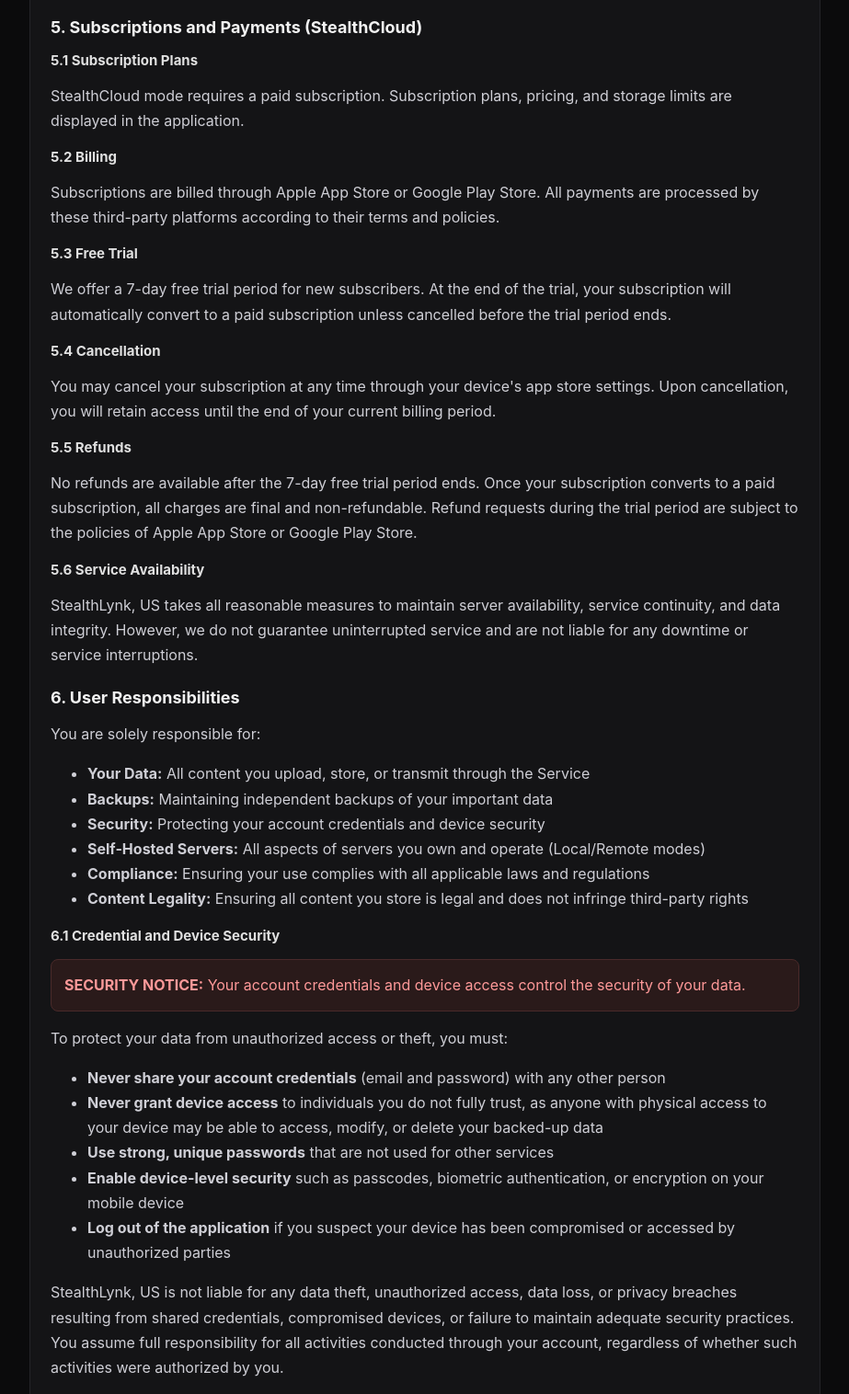
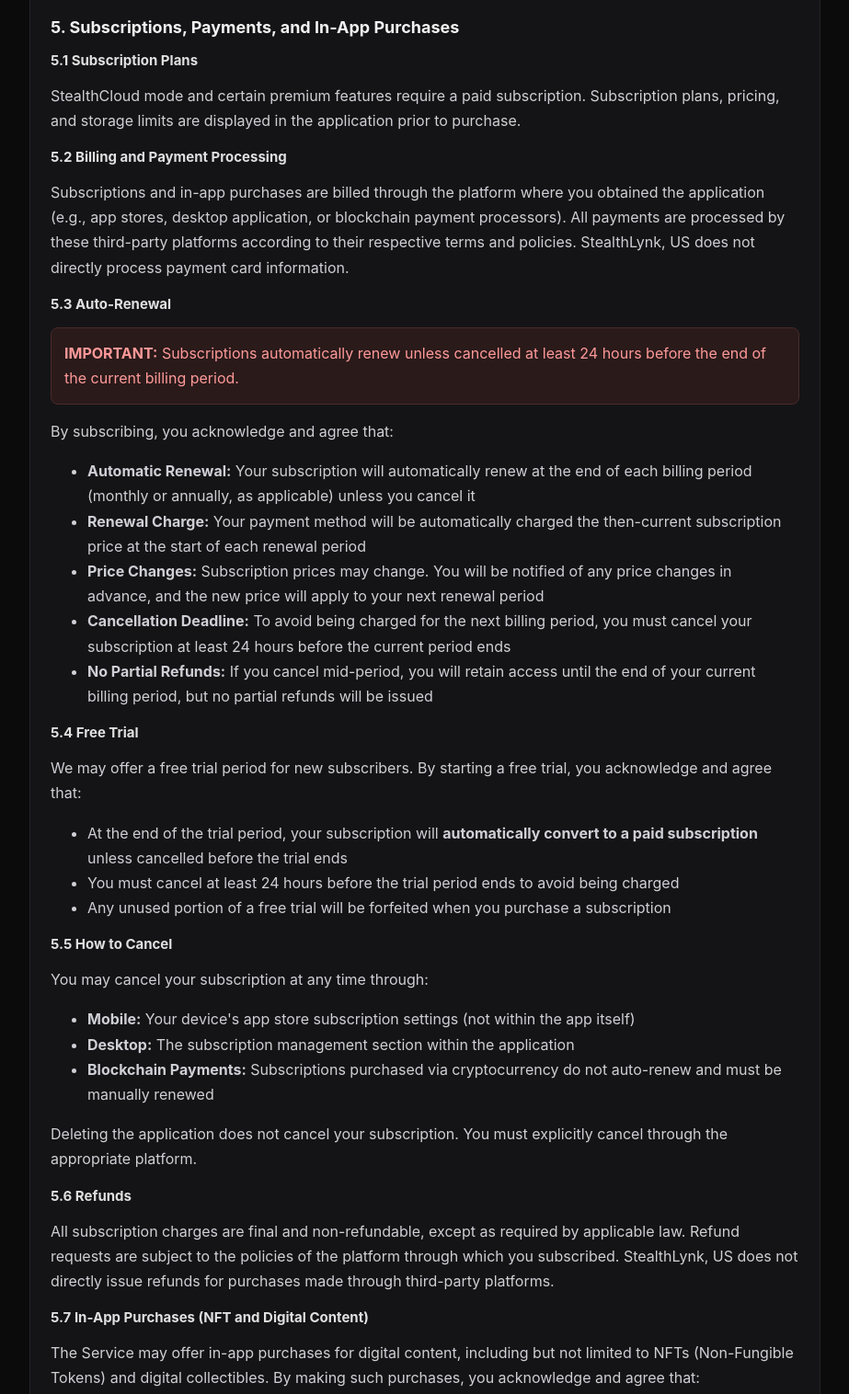
Before and after one commit to viktorvishyn369/PhotoLynk-iOS-Android, a plain HTML site: page docs/terms.html in a window 1280 px wide. Shown: the part 1026-2542 px from the top of the page at 92% size, without its empty margins (178-1101 px from the left). Drawn offline with Linux system fonts and the light colour scheme.

Commit message:
Update Terms of Service with auto-renewal and NFT purchase terms
- Add comprehensive auto-renewal subscription language (5.3)
- Add free trial auto-conversion terms (5.4)
- Add platform-agnostic cancellation instructions (5.5)
- Add NFT and digital content purchase terms (5.7)
- Update last modified date

```diff
--- a/docs/terms.html
+++ b/docs/terms.html
@@ -26,7 +26,7 @@
       <div class="topnav"><a href="index.html">← Back</a></div>
       <div class="card">
         <h1>Terms of Service</h1>
-        <div class="meta">Last Updated: January 1, 2025</div>
+        <div class="meta">Last Updated: January 27, 2025</div>
 
         <div class="warning">
           <p><strong>IMPORTANT:</strong> Please read these Terms carefully before using PhotoLynk. By using the Service, you agree to be bound by these Terms. If you do not agree, do not use the Service.</p>
@@ -57,23 +57,57 @@
           <li>Accept responsibility for all activities that occur under your account</li>
         </ul>
 
-        <h2>5. Subscriptions and Payments (StealthCloud)</h2>
+        <h2>5. Subscriptions, Payments, and In-App Purchases</h2>
         <h3>5.1 Subscription Plans</h3>
-        <p>StealthCloud mode requires a paid subscription. Subscription plans, pricing, and storage limits are displayed in the application.</p>
+        <p>StealthCloud mode and certain premium features require a paid subscription. Subscription plans, pricing, and storage limits are displayed in the application prior to purchase.</p>
 
-        <h3>5.2 Billing</h3>
-        <p>Subscriptions are billed through Apple App Store or Google Play Store. All payments are processed by these third-party platforms according to their terms and policies.</p>
+        <h3>5.2 Billing and Payment Processing</h3>
+        <p>Subscriptions and in-app purchases are billed through the platform where you obtained the application (e.g., app stores, desktop application, or blockchain payment processors). All payments are processed by these third-party platforms according to their respective terms and policies. StealthLynk, US does not directly process payment card information.</p>
 
-        <h3>5.3 Free Trial</h3>
-        <p>We offer a 7-day free trial period for new subscribers. At the end of the trial, your subscription will automatically convert to a paid subscription unless cancelled before the trial period ends.</p>
+        <h3>5.3 Auto-Renewal</h3>
+        <div class="warning">
+          <p><strong>IMPORTANT:</strong> Subscriptions automatically renew unless cancelled at least 24 hours before the end of the current billing period.</p>
+        </div>
+        <p>By subscribing, you acknowledge and agree that:</p>
+        <ul>
+          <li><strong>Automatic Renewal:</strong> Your subscription will automatically renew at the end of each billing period (monthly or annually, as applicable) unless you cancel it</li>
+          <li><strong>Renewal Charge:</strong> Your payment method will be automatically charged the then-current subscription price at the start of each renewal period</li>
+          <li><strong>Price Changes:</strong> Subscription prices may change. You will be notified of any price changes in advance, and the new price will apply to your next renewal period</li>
+          <li><strong>Cancellation Deadline:</strong> To avoid being charged for the next billing period, you must cancel your subscription at least 24 hours before the current period ends</li>
+          <li><strong>No Partial Refunds:</strong> If you cancel mid-period, you will retain access until the end of your current billing period, but no partial refunds will be issued</li>
+        </ul>
 
-        <h3>5.4 Cancellation</h3>
-        <p>You may cancel your subscription at any time through your device's app store settings. Upon cancellation, you will retain access until the end of your current billing period.</p>
+        <h3>5.4 Free Trial</h3>
+        <p>We may offer a free trial period for new subscribers. By starting a free trial, you acknowledge and agree that:</p>
+        <ul>
+          <li>At the end of the trial period, your subscription will <strong>automatically convert to a paid subscription</strong> unless cancelled before the trial ends</li>
+          <li>You must cancel at least 24 hours before the trial period ends to avoid being charged</li>
+          <li>Any unused portion of a free trial will be forfeited when you purchase a subscription</li>
+        </ul>
 
-        <h3>5.5 Refunds</h3>
-        <p>No refunds are available after the 7-day free trial period ends. Once your subscription converts to a paid subscription, all charges are final and non-refundable. Refund requests during the trial period are subject to the policies of Apple App Store or Google Play Store.</p>
+        <h3>5.5 How to Cancel</h3>
+        <p>You may cancel your subscription at any time through:</p>
+        <ul>
+          <li><strong>Mobile:</strong> Your device's app store subscription settings (not within the app itself)</li>
+          <li><strong>Desktop:</strong> The subscription management section within the application</li>
+          <li><strong>Blockchain Payments:</strong> Subscriptions purchased via cryptocurrency do not auto-renew and must be manually renewed</li>
+        </ul>
+        <p>Deleting the application does not cancel your subscription. You must explicitly cancel through the appropriate platform.</p>
 
-        <h3>5.6 Service Availability</h3>
+        <h3>5.6 Refunds</h3>
+        <p>All subscription charges are final and non-refundable, except as required by applicable law. Refund requests are subject to the policies of the platform through which you subscribed. StealthLynk, US does not directly issue refunds for purchases made through third-party platforms.</p>
+
+        <h3>5.7 In-App Purchases (NFT and Digital Content)</h3>
+        <p>The Service may offer in-app purchases for digital content, including but not limited to NFTs (Non-Fungible Tokens) and digital collectibles. By making such purchases, you acknowledge and agree that:</p>
+        <ul>
+          <li>All sales of digital content and NFTs are <strong>final and non-refundable</strong></li>
+          <li>Digital content is licensed, not sold, to you for personal, non-commercial use</li>
+          <li>NFTs are minted on blockchain networks and are subject to network fees and conditions beyond our control</li>
+          <li>The value of NFTs and digital assets may fluctuate and we make no guarantees regarding their future value</li>
+          <li>You are responsible for maintaining access to your wallet and any associated private keys</li>
+        </ul>
+
+        <h3>5.8 Service Availability</h3>
         <p>StealthLynk, US takes all reasonable measures to maintain server availability, service continuity, and data integrity. However, we do not guarantee uninterrupted service and are not liable for any downtime or service interruptions.</p>
 
         <h2>6. User Responsibilities</h2>
```
